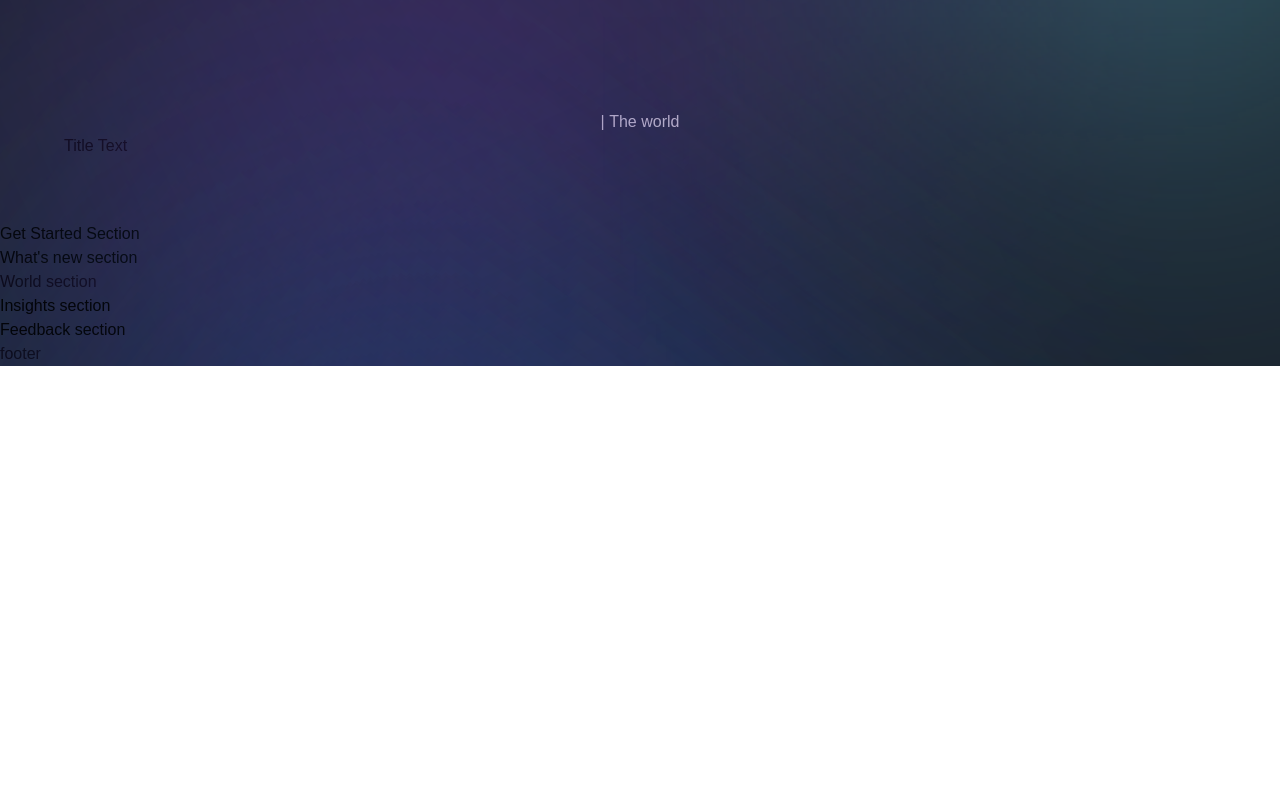
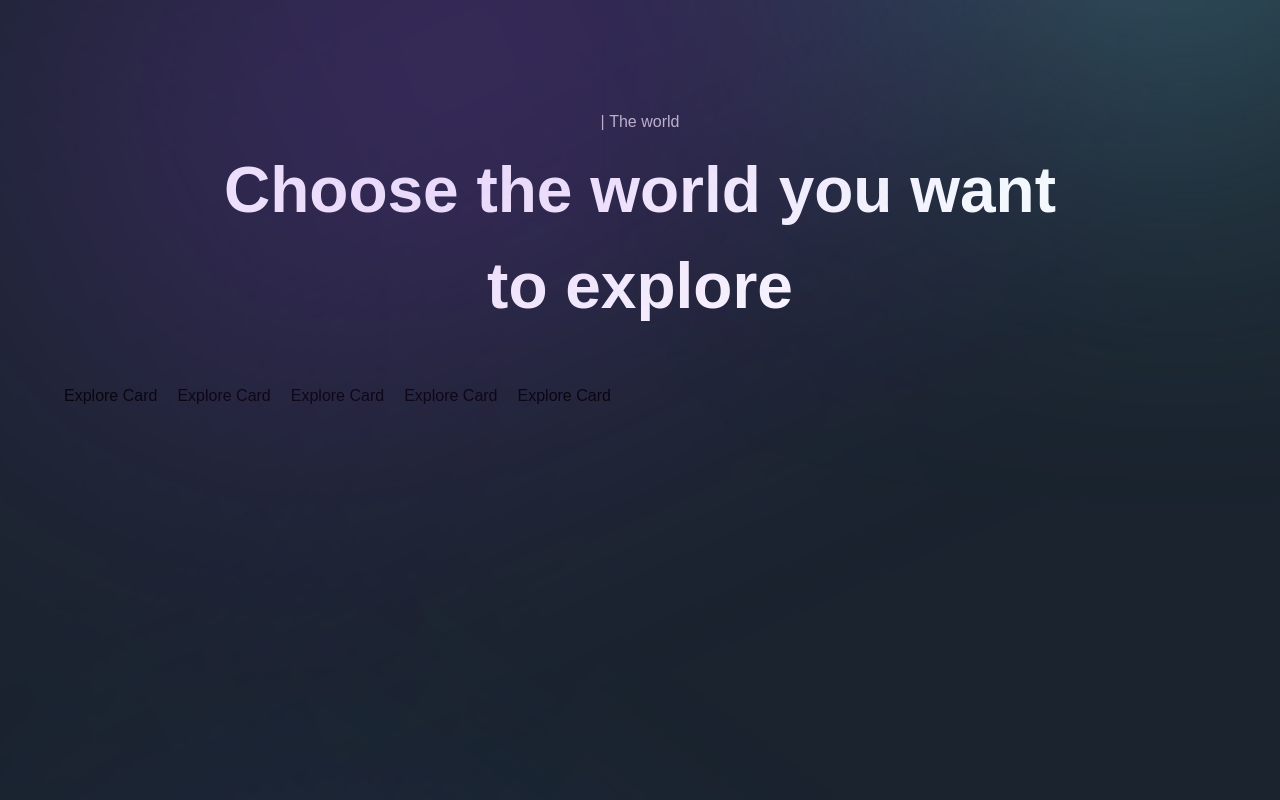
Before and after one commit to smirnovsky/Metaverse, a Next.js app: page / in a window 1280 px wide. Shown: the part 1520-2320 px from the top of the page. Before the commit the page ends 1886 px from the top, so only its background shows below. Built offline with nearby package versions, Linux system fonts and the light colour scheme; a web font is replaced by a local one.

Commit message:
start to implement ExploreCard component

```diff
--- a/components/CustomTexts.jsx
+++ b/components/CustomTexts.jsx
@@ -18,5 +18,12 @@ export const TypingText = ({ title, textStyles }) => (
 );
 
 export const TitleText = ({ title, textStyles }) => (
-  <h2>Title Text</h2>
+  <motion.h2
+    variants={textVariant2}
+    initial='hidden'
+    whileInView='show'
+    className={`mt-[8px] font-bold md:text-[64px] text-[40px] text-white ${textStyles}`}
+  >
+    {title}
+  </motion.h2>
 );
--- a/sections/Explore.jsx
+++ b/sections/Explore.jsx
@@ -8,7 +8,10 @@ import styles from '../styles'
 import { staggerContainer } from '../utils/motion';
 import { exploreWorlds } from '../constants/index';
 
-const Explore = () => (
+const Explore = () => {
+  const [active, setActive] = useState('world-2')
+
+  return (
   <section className={`${styles.paddings}`} id='explore'>
     <motion.div
       variants={staggerContainer}
@@ -18,9 +21,21 @@ const Explore = () => (
       className={`${styles.innerWidth} mx-auto flex flex-col`}
     >
       <TypingText title='| The world' textStyles='text-center' />
-      <TitleText title={<>Choose the world you want <br className="md:block hidden" /> to explore</>} textStyles='text-center' />
+      <TitleText title={<>Choose the world you want <br className="md:block hidden" /> to explore</>} textStyles="text-center"  />
+      <div className="mt-[50px] flex lg:flex-row flex-col min-h-[70vh] gap-5 ">
+        {exploreWorlds.map((world, index) => (
+          <ExploreCard
+            key={world.id}
+            {...world}
+            index={index}
+            active={active}
+            handleClick={setActive}
+          />
+        ))}
+      </div>
     </motion.div>
   </section>
-);
+  )
+};
 
 export default Explore;
```
